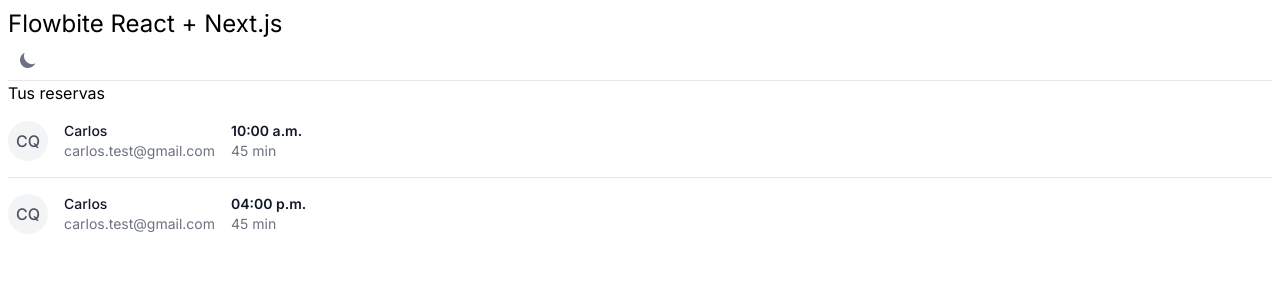
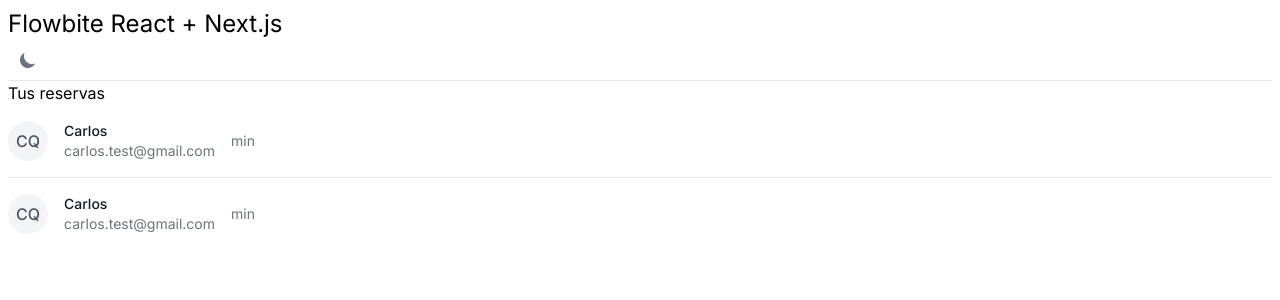
Before and after one commit to carlosquesada24/simple-reservations-mvp, a Next.js app: page / in a window 1280 px wide. Shown: the top 300 px of the page. Built offline with nearby package versions, Linux system fonts and the light colour scheme; no server answers; the database is empty.

Commit message:
variables names changed

```diff
--- a/app/(data)/(reservations)/index.ts
+++ b/app/(data)/(reservations)/index.ts
@@ -11,13 +11,14 @@ export const availabilityByReservationDate: AvailabilityByReservationDate = {
 export interface ReservationSupabaseRequest {
     id: string;
     created_at: string;
-    estimatedServiceDurationTimeForBarberInMinutes: number;
-    estimatedServiceDurationTimeForClientInMinutes: number;
     reservationDate: string;
     reservationDateTime: string;
     reservationTime: string;
+    totalSlotDurationInMinutes: number;
+    serviceDurationInMinutes: number;
     salePrice: number;
     Users: {
+        id: string
         name: string;
         email: string;
         phoneNumber: string;
@@ -27,9 +28,9 @@ export interface ReservationSupabaseRequest {
 export interface Reservation {
     id: string;
     salePrice: string;
-    durationInMinutes: number;
+    totalSlotDurationInMinutes: number;
     reservationDateTime: string; // day date month
-    estimatedServiceDurationTimeForClientInMinutes: number;
+    serviceDurationInMinutes: number;
     client: {
         id: string;
         name: string;
@@ -40,11 +41,12 @@ export interface Reservation {
 
 export const clientReservationsList: Reservation[] = [
     {
+
         id: "51f03f51-0af6-49bf-af0c-bdf356d56664",
         salePrice: "CRC 3,500.00",
-        durationInMinutes: 45,
-        reservationDate: "Viernes 15 de noviembre",
-        reservationTime: "10:00 a.m.",
+        serviceDurationInMinutes: 45,
+        reservationDateTime: "Viernes 15 de noviembre",
+        totalSlotDurationInMinutes: 60,
         client: {
             id: "e9248f50-f6bd-4325-94e9-798edee4a267",
             name: "Carlos",
@@ -53,11 +55,11 @@ export const clientReservationsList: Reservation[] = [
         }
     },
     {
-        id: "24066a9d-610a-4dce-91ed-0fab5ad88bfc",
+        id: "51f03f51-0af6-49bf-af0c-bdf356d56664",
         salePrice: "CRC 3,500.00",
-        durationInMinutes: 45,
-        reservationDate: "Lunes 14 de octubre",
-        reservationTime: "04:00 p.m.",
+        serviceDurationInMinutes: 45,
+        reservationDateTime: "Lunes 14 de noviembre",
+        totalSlotDurationInMinutes: 60,
         client: {
             id: "e9248f50-f6bd-4325-94e9-798edee4a267",
             name: "Carlos",
@@ -72,9 +74,9 @@ export const barberReservationsList: Reservation[] = [
     {
         id: "51f03f51-0af6-49bf-af0c-bdf356d56664",
         salePrice: "CRC 3,500.00",
-        durationInMinutes: 45,
-        reservationDate: "Viernes 15 de noviembre",
-        reservationTime: "10:00 a.m.",
+        serviceDurationInMinutes: 45,
+        reservationDateTime: "Lunes 14 de noviembre",
+        totalSlotDurationInMinutes: 60,
         client: {
             id: "e9248f50-f6bd-4325-94e9-798edee4a267",
             name: "Carlos",
@@ -83,13 +85,13 @@ export const barberReservationsList: Reservation[] = [
         }
     },
     {
-        id: "24066a9d-610a-4dce-91ed-0fab5ad88bfc",
+        id: "51f03f51-0af6-49bf-af0c-bdf356d56664",
         salePrice: "CRC 3,500.00",
-        durationInMinutes: 45,
-        reservationDate: "Viernes 15 de noviembre",
-        reservationTime: "05:00 p.m.",
+        serviceDurationInMinutes: 45,
+        reservationDateTime: "Lunes 14 de noviembre",
+        totalSlotDurationInMinutes: 60,
         client: {
-            id: "e9248f50-f6bd-4325-94e9-798edee4a267",
+            id: "e9348f50-f6bd-4325-94e9-798edee4a267",
             name: "",
             email: "",
             phoneNumber: "",
--- a/app/(mappers)/reservations.ts
+++ b/app/(mappers)/reservations.ts
@@ -5,10 +5,10 @@ export const supabaseToReservationMapper = (supabaseReservation: ReservationSupa
 
     return {
         id: supabaseReservation.id,
+        reservationDateTime: supabaseReservation.reservationDateTime,
+        serviceDurationInMinutes: supabaseReservation.serviceDurationInMinutes,
+        totalSlotDurationInMinutes: supabaseReservation.totalSlotDurationInMinutes,
         salePrice: `CRC ${supabaseReservation.salePrice}`,
-        estimatedServiceDurationTimeForBarberInMinutes: supabaseReservation.estimatedServiceDurationTimeForBarberInMinutes,
-        reservationDateTime: supabaseReservation.reservationDateTime,
-        estimatedServiceDurationTimeForClientInMinutes: supabaseReservation.estimatedServiceDurationTimeForClientInMinutes,
         client: {
             id: supabaseReservation.Users.id,
             name: supabaseReservation.Users.name,
--- a/app/(repositories)/reservationsRepository.ts
+++ b/app/(repositories)/reservationsRepository.ts
@@ -6,8 +6,8 @@ const getAllReservations = async <T>(): Promise<SupabaseRecord<T>[]> => {
     const { data, error } = await supabase.from("Reservations").select(`
         id,
         created_at,
-        estimatedServiceDurationTimeForBarberInMinutes,
-        estimatedServiceDurationTimeForClientInMinutes,
+        totalSlotDurationInMinutes,
+        serviceDurationInMinutes,
         reservationDate,
         reservationDateTime,
         reservationTime,
```
